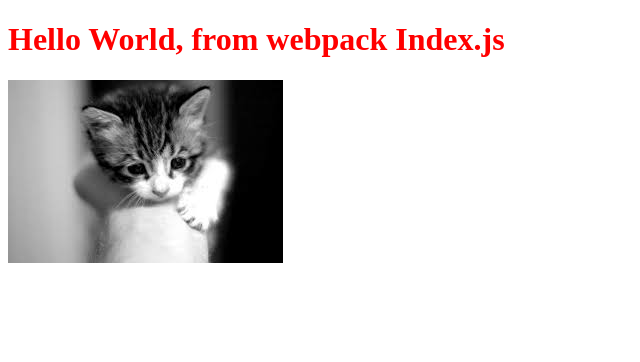
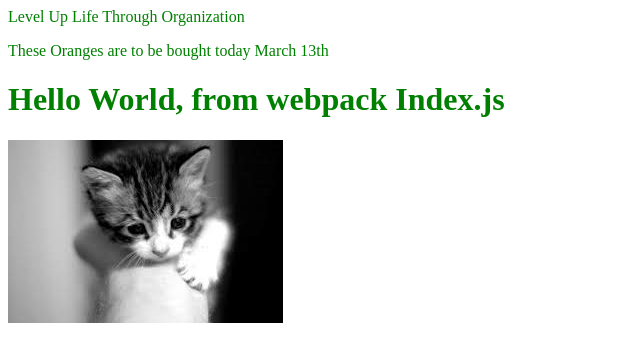
Before and after one commit to CreativeCleverCarlos/The-Odin-Project-To-Do-List-, a website built with webpack: page dist/index.html in a window 1280 px wide. Shown: the whole page, without its empty margins (0-640 px from the left). Built offline with nearby package versions, Linux system fonts and the light colour scheme.

Commit message:
default modular tested works

```diff
--- /dev/null
+++ b/src/default.js
@@ -0,0 +1,18 @@
+
+import toDoInput from "./todoinput"
+
+function defaultMenu(){
+    //should show 2 listed items to the user so they know what it will look like
+    //this should be shown on startup
+    const example1 = new toDoInput("Oranges", "to be bought", "March 13th", "medium", "gotta buy this");
+
+    //to be shown to the user in the "info-listing" class. should show the user what it is that they need to do
+    const contentForExample1 = document.querySelector(".info-listing")
+    const showExample1 = document.createElement("p")
+    showExample1.textContent = `These ${example1.name} are ${example1.description} today ${example1.dateAdded}`
+    contentForExample1.appendChild(showExample1)
+
+    console.log(example1)
+}
+
+export default defaultMenu
--- a/src/index.js
+++ b/src/index.js
@@ -1,7 +1,9 @@
 
 import './style.css'
 
+import './default.js'
 import Icon from './placeholder5.jpg';
+import defaultMenu from './default.js';
 
 
 //a function that creates a div, and places the cat image into it
@@ -18,7 +20,12 @@ function component(){
     aPicture.src = Icon
     element.appendChild(aPicture) //places the picture into the dom
 
+    //test that the default.js is working
+    defaultMenu()
+
     return element
+
+
 }
 
 
--- a/src/style.css
+++ b/src/style.css
@@ -1,5 +1,5 @@
 
 
 .content{
-    color: red;
+    color: green;
 }
--- /dev/null
+++ b/src/todoinput.js
@@ -0,0 +1,14 @@
+
+//this will is the *bread and butter* of the app
+
+class toDoInput {
+    constructor(name, description, dateAdded, priorityLevel, notes){
+        this.name = name;
+        this.description = description;
+        this.dateAdded = dateAdded;
+        this.priorityLevel = priorityLevel;
+        this.notes = notes;
+    }
+}
+
+export default toDoInput
```
Also changed, not shown: dist/index.html, dist/main.js.
